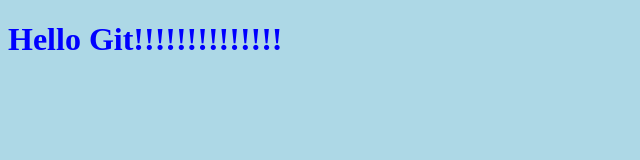
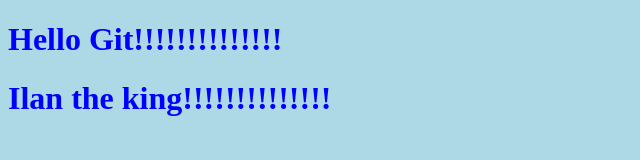
Before and after one commit to vyaron/proj-git1, a website: page index.html in a window 1280 px wide. Shown: the whole page, without its empty margins (0-640 px from the left). Drawn offline with Linux system fonts and the light colour scheme.

Commit message:
guy change

```diff
--- a/index.html
+++ b/index.html
@@ -8,6 +8,7 @@
 </head>
 <body>
     <h1>Hello Git!!!!!!!!!!!!!!</h1>
+    <h1>Ilan the king!!!!!!!!!!!!!!</h1>
     <script src="js/main.js"></script>
 </body>
 </html>
```
